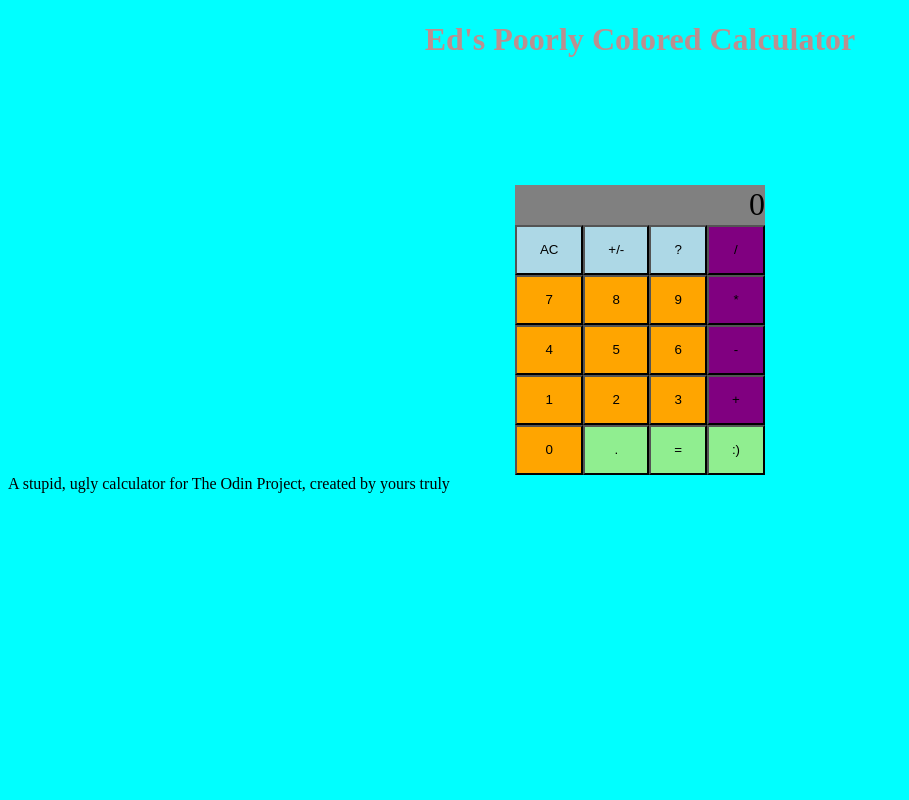
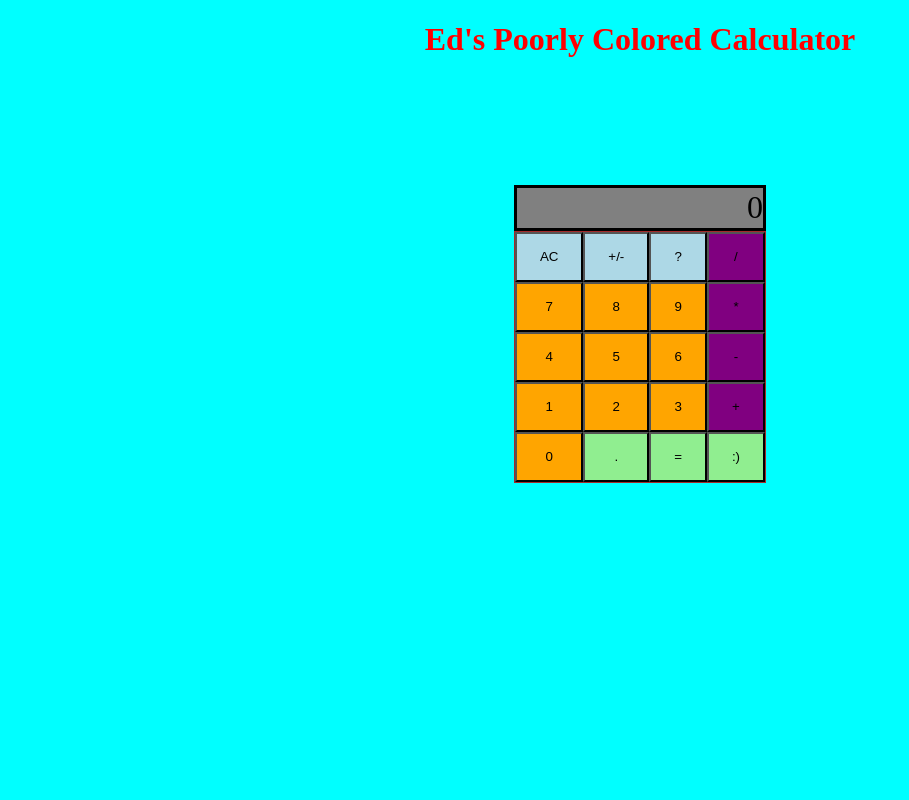
Before and after one commit to tSwizzz/calculator, a plain HTML site: page index.html in a window 1280 px wide. Shown: the top 800 px of the page, without its empty margins (0-909 px from the left). Drawn offline with Linux system fonts and the light colour scheme.

Commit message:
slightly more styles added

```diff
--- a/styles.css
+++ b/styles.css
@@ -1,7 +1,7 @@
 .header {
     display: flex;
     justify-content: center;
-    color: rosybrown;
+    color: red;
 }
 
 body {
@@ -13,8 +13,8 @@ body {
     grid-template-columns: auto auto auto auto;
     width: 250px;
     height: 250px;
+    border: 1px solid brown;
 }
-
 
 .container {
     display: flex;
@@ -29,11 +29,19 @@ body {
     background-color: gray;
     height:40px;
     font-size: xx-large;
+    border: 3px solid black;
+}
+
+.footer {
+    display: flex;
+    margin-top: 450px;
+    color: red;
+
 }
 
 
 /*CALCULATOR COLORING*/
-.num {
+.num{
     background-color: orange;
 }
 .divide {
```
